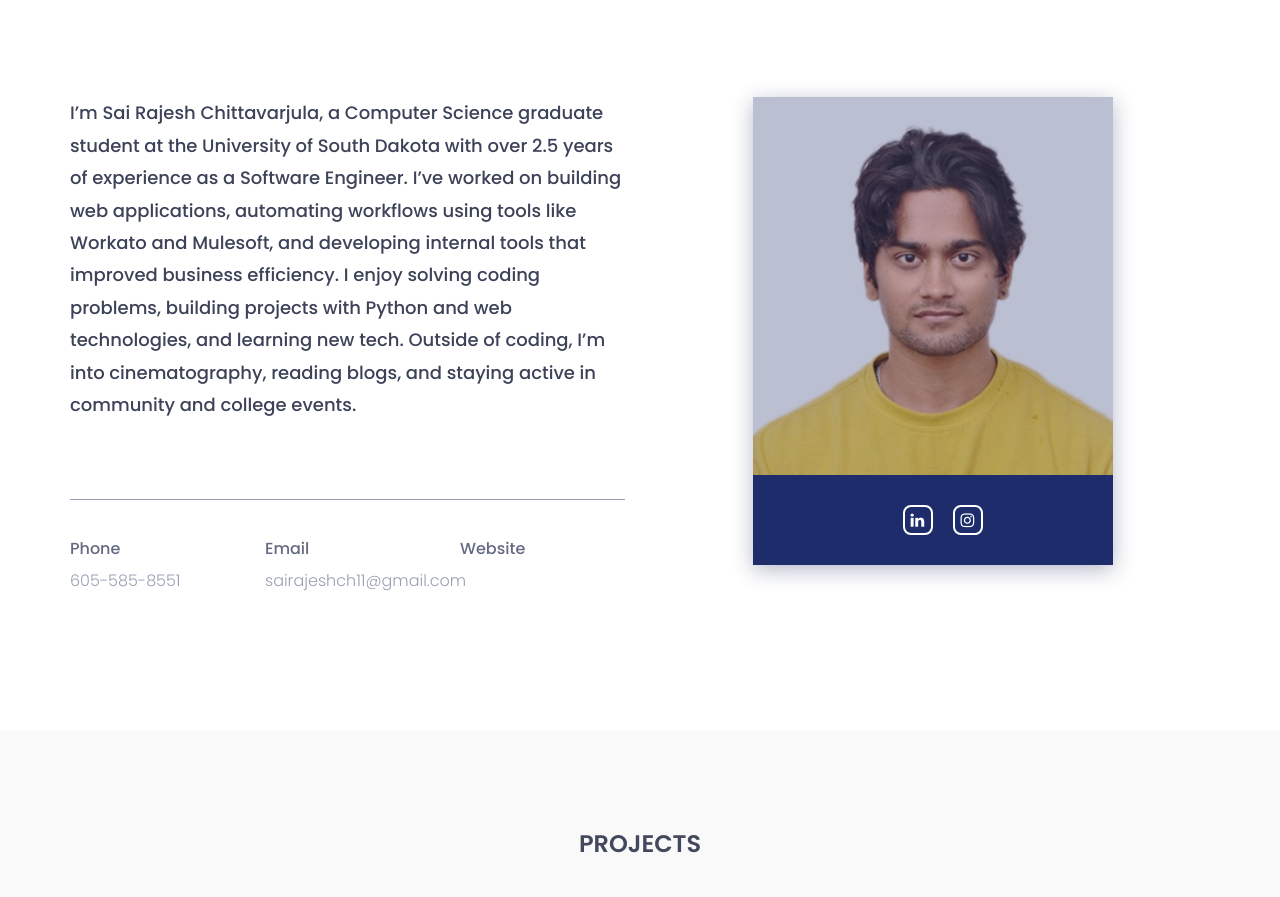
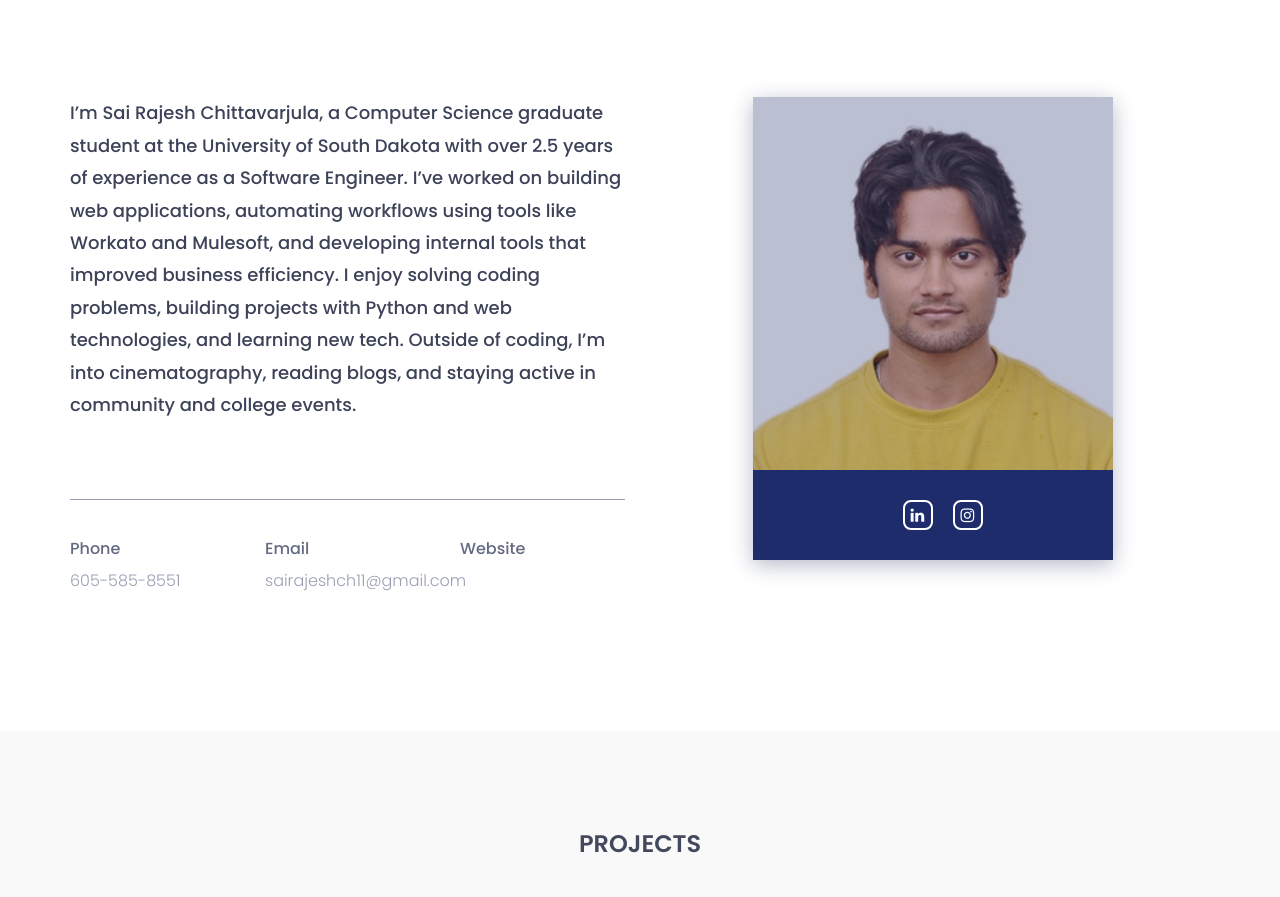
Before and after one commit to sairajeshch11/sairajeshch.github.io, a plain HTML site: page index.html in a window 1280 px wide. Shown: the part 1020-1917 px from the top of the page. Drawn offline with nearby package versions, Linux system fonts and the light colour scheme.

Commit message:
Profile photo changes

```diff
--- a/assets/css/style.css
+++ b/assets/css/style.css
@@ -340,28 +340,39 @@ nav.navbar.bootsnav .navbar-toggle i{color: #d92cf9;}
 /*.single-about-txt*/
 
 /*.single-about-img */
-.single-about-img{position: relative;box-shadow: 0 5px 20px rgba(14,25,80,.30);}
+.single-about-img {
+    position: relative;
+    box-shadow: 0 5px 20px rgba(14,25,80,.30);
+    display: flex; /* Enables flexbox */
+    justify-content: center; /* Centers horizontally */
+    align-items: center; /* Centers vertically */
+}
+
 .single-about-img:before {
-    position:  absolute;
+    position: absolute;
     content: " ";
     top: 0;
-    left:  0;
-    width: 109%;
-    height:  100%;
+    left: 0;
+    width: 100%; /* Adjusted width */
+    height: 100%;
     background: rgba(31,44,108,.3);
 }
+
 .single-about-img img {
-    max-width: 500px;
-    height: 468px;
+    max-width: 100%; /* Ensures responsiveness */
+    height: auto; /* Keeps aspect ratio */
+    display: block; /* Removes any default inline spacing */
+    margin: auto; /* Centers in the parent div */
 }
-.about-list-icon{
+
+.about-list-icon {
     display: flex;
     justify-content: center;
     align-items: center;
     position: absolute;
     bottom: 0;
     left: 0;
-    width: 109%;
+    width: 100%; /* Adjusted width */
     height: 90px;
     background: #1f2c6c;
 }
--- a/index.html
+++ b/index.html
@@ -150,8 +150,8 @@
 							</div>
 						</div>
 						<div class="col-sm-offset-1 col-sm-4">
-							<div class="single-about-img">
-								<img src="assets/images/about/profile.jpg" alt="profile_image">
+							<div class="single-about-img text-center">
+								<img src="assets/images/about/profile.jpg" alt="profile_image" class="img-responsive">
 								<div class="about-list-icon">
 									<ul>
 
```
